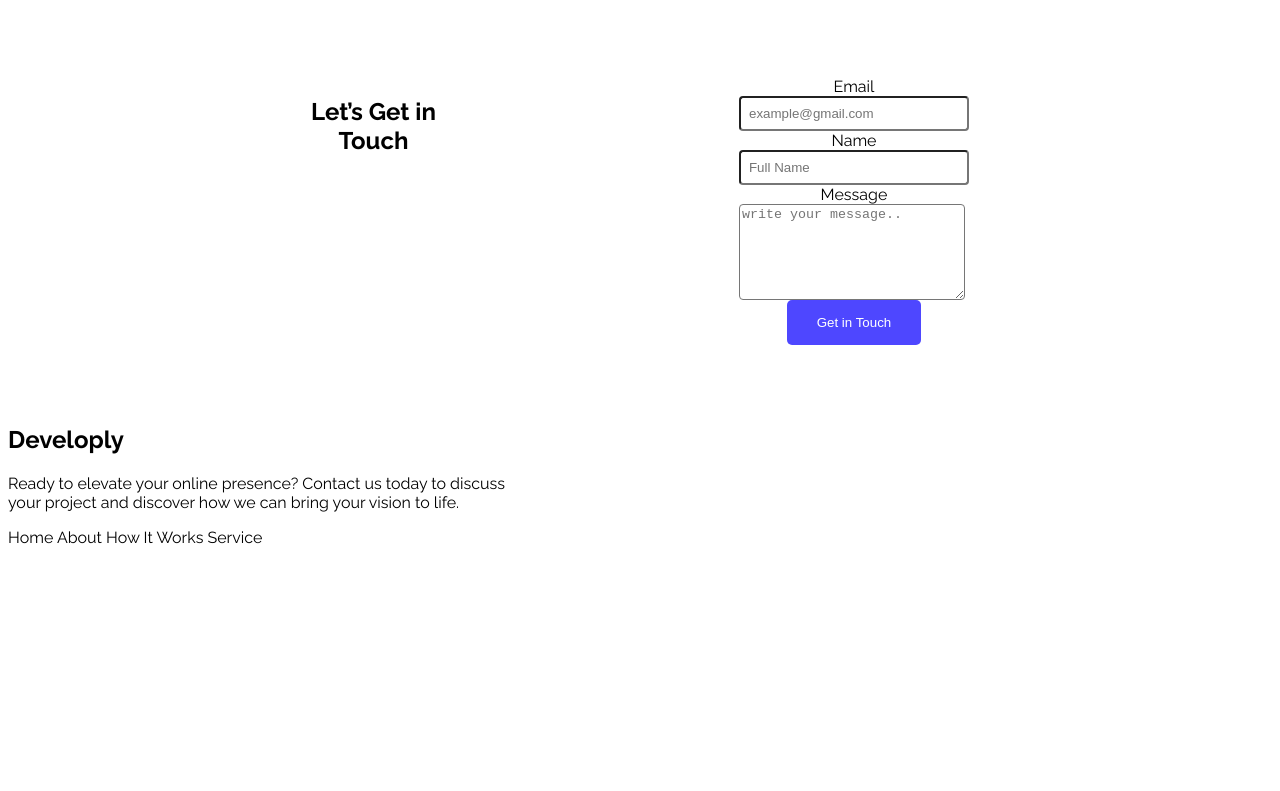
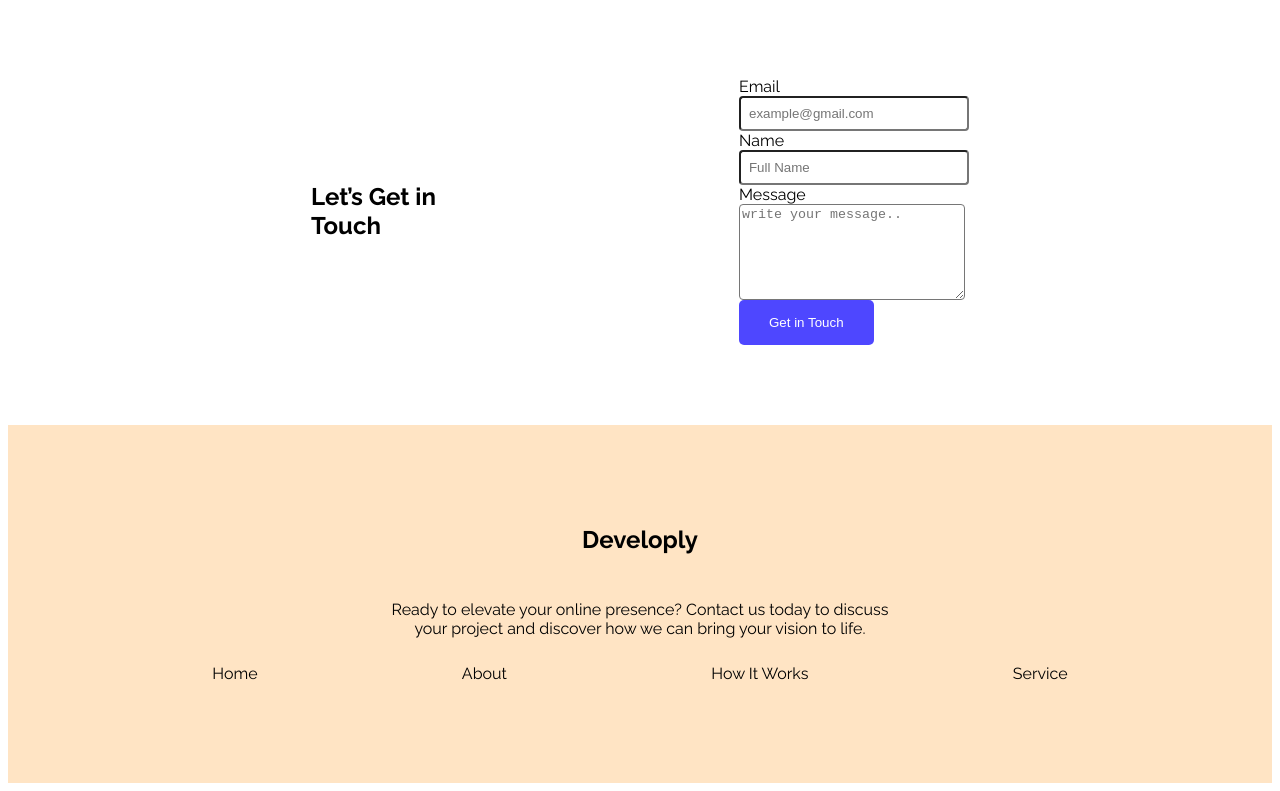
Before and after one commit to SumanaMeur16/B12A01-landing-launchpad, a plain HTML site: page index.html in a window 1280 px wide. Shown: the part 1124-1915 px from the top of the page. Before the commit the page ends 1751 px from the top, so only its background shows below. Drawn offline with Linux system fonts and the light colour scheme.

Commit message:
added footer

```diff
--- a/Styles/style.css
+++ b/Styles/style.css
@@ -79,12 +79,26 @@ input{
 .get-in-touch{
   display: flex;
   justify-content: space-evenly;
+  align-items: center;
+}
+
+.footer-main{
+  background-color:bisque;
+  padding: 20px;
+}
+.footer-section{
   text-align: center;
 }
-.footer-section{
+.footer-content{
+  padding: 10px 0 10px;
 }
 
+.anchor-main{
+  display: flex;
+  justify-content: space-evenly;
+}
 .anchor-class{
   text-decoration: none;
   color: black;
+  margin: 0 20px;
 }
--- a/index.html
+++ b/index.html
@@ -83,13 +83,13 @@
             </div>
         </section>
     </main>
-    <footer>
+    <footer class="footer-main">
         <section class="footer-section">
             <h2>Developly</h2>
-            <div>
+            <div class="footer-content">
                 <p>Ready to elevate your online presence? Contact us today to discuss <br> your project and discover how we can bring your vision to life.</p>
             </div>
-            <div>
+            <div class="anchor-main">
                 <a class="anchor-class" href="">Home</a>
                 <a class="anchor-class" href="">About</a>
                 <a class="anchor-class" href="">How It Works</a>
```
